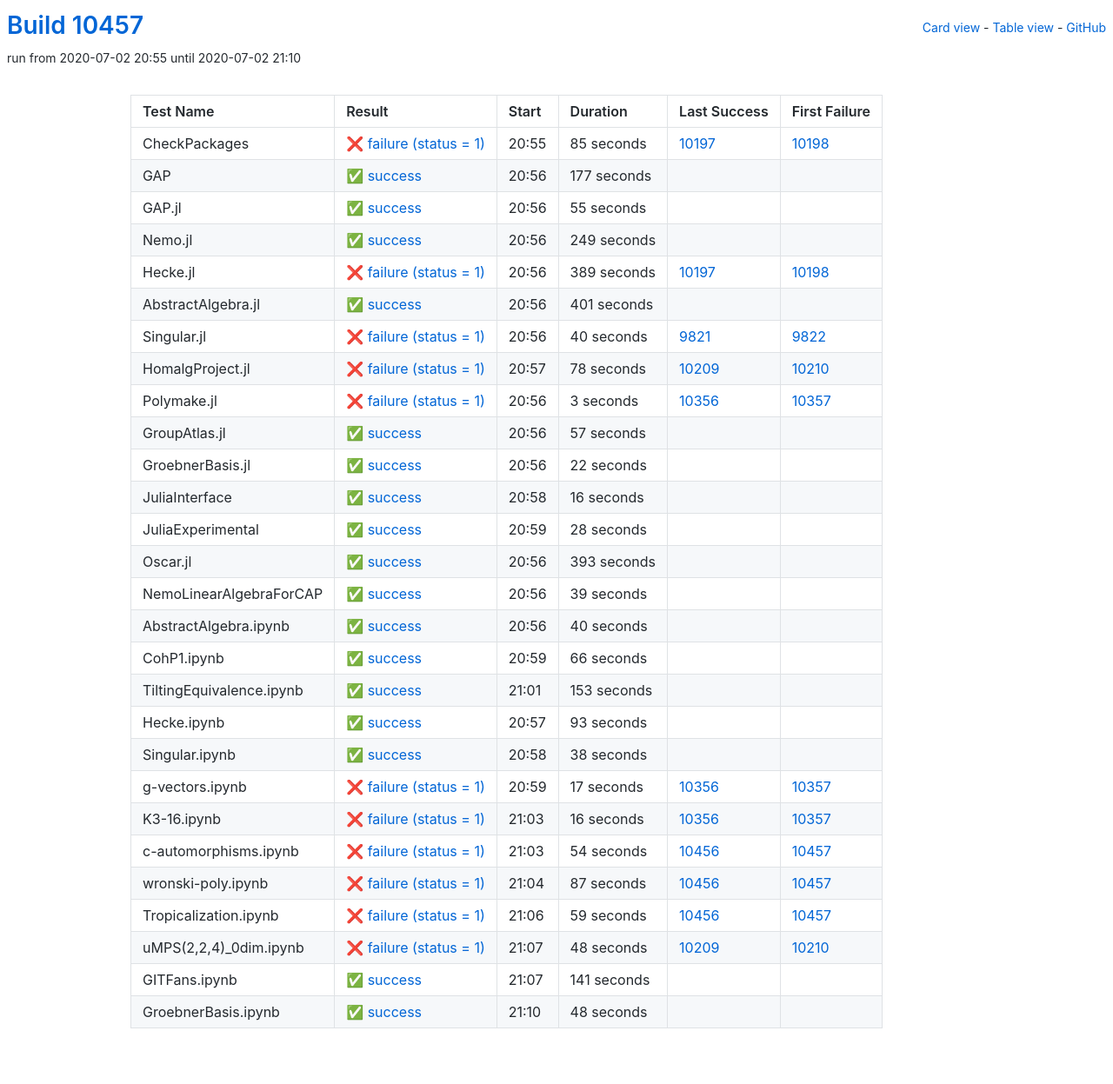
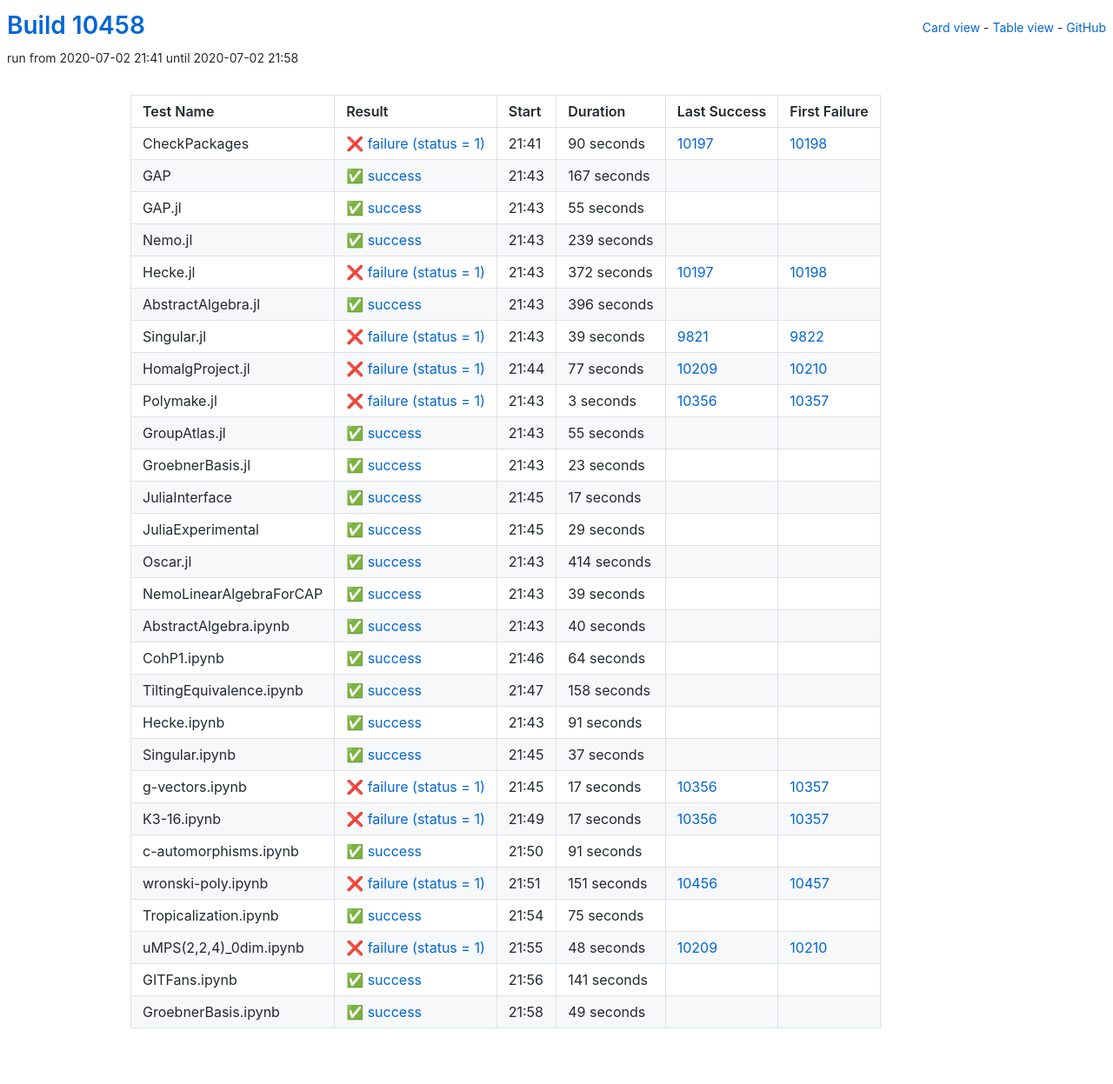
Before and after one commit to oscar-system/oscar-ci-status, a Jekyll site: the page built from table.html, in a window 1280 px wide. Shown: the whole page at 87% size. Built offline with Jekyll 4.4.1, drawn with Linux system fonts in a browser that asks for light colours.

Commit message:
Build #10458

```diff
--- a/_data/ci.yml
+++ b/_data/ci.yml
@@ -1,6 +1,6 @@
 ---
-build: 10457
-build_url: https://oscarci.mathematik.uni-kl.de/job/oscar/10457/
+build: 10458
+build_url: https://oscarci.mathematik.uni-kl.de/job/oscar/10458/
 job: oscar
 organization: oscar-system
 repo: oscar-ci-status
@@ -8,32 +8,32 @@
 tests:
 - name: CheckPackages
   id: checkpackages
-  log: https://oscarci.mathematik.uni-kl.de/job/oscar/10457/artifact/logs/build-10457/CheckPackages.log
-  start: 2020-07-02 20:55
+  log: https://oscarci.mathematik.uni-kl.de/job/oscar/10458/artifact/logs/build-10458/CheckPackages.log
+  start: 2020-07-02 21:41
   success: false
   exitcode: 1
   status: failure
-  duration: 85
+  duration: 90
   last_success: 10197
   last_success_url: https://oscarci.mathematik.uni-kl.de/job/oscar/10197/
   first_failure: 10198
   first_failure_url: https://oscarci.mathematik.uni-kl.de/job/oscar/10198/
 - name: GAP
   id: gap
-  log: https://oscarci.mathematik.uni-kl.de/job/oscar/10457/artifact/logs/build-10457/GAP.log
-  start: 2020-07-02 20:56
+  log: https://oscarci.mathematik.uni-kl.de/job/oscar/10458/artifact/logs/build-10458/GAP.log
+  start: 2020-07-02 21:43
   success: true
   exitcode: 0
   status: success
-  duration: 177
+  duration: 167
   last_success: false
   last_success_url:
   first_failure: false
   first_failure_url:
 - name: GAP.jl
   id: gap-jl
-  log: https://oscarci.mathematik.uni-kl.de/job/oscar/10457/artifact/logs/build-10457/GAP.jl.log
-  start: 2020-07-02 20:56
+  log: https://oscarci.mathematik.uni-kl.de/job/oscar/10458/artifact/logs/build-10458/GAP.jl.log
+  start: 2020-07-02 21:43
   success: true
   exitcode: 0
   status: success
@@ -44,68 +44,68 @@
   first_failure_url:
 - name: Nemo.jl
   id: nemo-jl
-  log: https://oscarci.mathematik.uni-kl.de/job/oscar/10457/artifact/logs/build-10457/Nemo.jl.log
-  start: 2020-07-02 20:56
+  log: https://oscarci.mathematik.uni-kl.de/job/oscar/10458/artifact/logs/build-10458/Nemo.jl.log
+  start: 2020-07-02 21:43
   success: true
   exitcode: 0
   status: success
-  duration: 249
+  duration: 239
   last_success: false
   last_success_url:
   first_failure: false
   first_failure_url:
 - name: Hecke.jl
   id: hecke-jl
-  log: https://oscarci.mathematik.uni-kl.de/job/oscar/10457/artifact/logs/build-10457/Hecke.jl.log
-  start: 2020-07-02 20:56
+  log: https://oscarci.mathematik.uni-kl.de/job/oscar/10458/artifact/logs/build-10458/Hecke.jl.log
+  start: 2020-07-02 21:43
   success: false
   exitcode: 1
   status: failure
-  duration: 389
+  duration: 372
   last_success: 10197
   last_success_url: https://oscarci.mathematik.uni-kl.de/job/oscar/10197/
   first_failure: 10198
   first_failure_url: https://oscarci.mathematik.uni-kl.de/job/oscar/10198/
 - name: AbstractAlgebra.jl
   id: abstractalgebra-jl
-  log: https://oscarci.mathematik.uni-kl.de/job/oscar/10457/artifact/logs/build-10457/AbstractAlgebra.jl.log
-  start: 2020-07-02 20:56
+  log: https://oscarci.mathematik.uni-kl.de/job/oscar/10458/artifact/logs/build-10458/AbstractAlgebra.jl.log
+  start: 2020-07-02 21:43
   success: true
   exitcode: 0
   status: success
-  duration: 401
+  duration: 396
   last_success: false
   last_success_url:
   first_failure: false
   first_failure_url:
 - name: Singular.jl
   id: singular-jl
-  log: https://oscarci.mathematik.uni-kl.de/job/oscar/10457/artifact/logs/build-10457/Singular.jl.log
-  start: 2020-07-02 20:56
+  log: https://oscarci.mathematik.uni-kl.de/job/oscar/10458/artifact/logs/build-10458/Singular.jl.log
+  start: 2020-07-02 21:43
   success: false
   exitcode: 1
   status: failure
-  duration: 40
+  duration: 39
   last_success: 9821
   last_success_url: https://oscarci.mathematik.uni-kl.de/job/oscar/9821/
   first_failure: 9822
   first_failure_url: https://oscarci.mathematik.uni-kl.de/job/oscar/9822/
 - name: HomalgProject.jl
   id: homalgproject-jl
-  log: https://oscarci.mathematik.uni-kl.de/job/oscar/10457/artifact/logs/build-10457/HomalgProject.jl.log
-  start: 2020-07-02 20:57
+  log: https://oscarci.mathematik.uni-kl.de/job/oscar/10458/artifact/logs/build-10458/HomalgProject.jl.log
+  start: 2020-07-02 21:44
   success: false
   exitcode: 1
   status: failure
-  duration: 78
+  duration: 77
   last_success: 10209
   last_success_url: https://oscarci.mathematik.uni-kl.de/job/oscar/10209/
   first_failure: 10210
   first_failure_url: https://oscarci.mathematik.uni-kl.de/job/oscar/10210/
 - name: Polymake.jl
   id: polymake-jl
-  log: https://oscarci.mathematik.uni-kl.de/job/oscar/10457/artifact/logs/build-10457/Polymake.jl.log
-  start: 2020-07-02 20:56
+  log: https://oscarci.mathematik.uni-kl.de/job/oscar/10458/artifact/logs/build-10458/Polymake.jl.log
+  start: 2020-07-02 21:43
   success: false
   exitcode: 1
   status: failure
@@ -116,68 +116,68 @@
   first_failure_url: https://oscarci.mathematik.uni-kl.de/job/oscar/10357/
 - name: GroupAtlas.jl
   id: groupatlas-jl
-  log: https://oscarci.mathematik.uni-kl.de/job/oscar/10457/artifact/logs/build-10457/GroupAtlas.jl.log
-  start: 2020-07-02 20:56
+  log: https://oscarci.mathematik.uni-kl.de/job/oscar/10458/artifact/logs/build-10458/GroupAtlas.jl.log
+  start: 2020-07-02 21:43
   success: true
   exitcode: 0
   status: success
-  duration: 57
+  duration: 55
   last_success: false
   last_success_url:
   first_failure: false
   first_failure_url:
 - name: GroebnerBasis.jl
   id: groebnerbasis-jl
-  log: https://oscarci.mathematik.uni-kl.de/job/oscar/10457/artifact/logs/build-10457/GroebnerBasis.jl.log
-  start: 2020-07-02 20:56
+  log: https://oscarci.mathematik.uni-kl.de/job/oscar/10458/artifact/logs/build-10458/GroebnerBasis.jl.log
+  start: 2020-07-02 21:43
   success: true
   exitcode: 0
   status: success
-  duration: 22
+  duration: 23
   last_success: false
   last_success_url:
   first_failure: false
   first_failure_url:
 - name: JuliaInterface
   id: juliainterface
-  log: https://oscarci.mathematik.uni-kl.de/job/oscar/10457/artifact/logs/build-10457/JuliaInterface.log
-  start: 2020-07-02 20:58
+  log: https://oscarci.mathematik.uni-kl.de/job/oscar/10458/artifact/logs/build-10458/JuliaInterface.log
+  start: 2020-07-02 21:45
   success: true
   exitcode: 0
   status: success
-  duration: 16
+  duration: 17
   last_success: false
   last_success_url:
   first_failure: false
   first_failure_url:
 - name: JuliaExperimental
   id: juliaexperimental
-  log: https://oscarci.mathematik.uni-kl.de/job/oscar/10457/artifact/logs/build-10457/JuliaExperimental.log
-  start: 2020-07-02 20:59
+  log: https://oscarci.mathematik.uni-kl.de/job/oscar/10458/artifact/logs/build-10458/JuliaExperimental.log
+  start: 2020-07-02 21:45
   success: true
   exitcode: 0
   status: success
-  duration: 28
+  duration: 29
   last_success: false
   last_success_url:
   first_failure: false
   first_failure_url:
 - name: Oscar.jl
   id: oscar-jl
-  log: https://oscarci.mathematik.uni-kl.de/job/oscar/10457/artifact/logs/build-10457/Oscar.jl.log
-  start: 2020-07-02 20:56
+  log: https://oscarci.mathematik.uni-kl.de/job/oscar/10458/artifact/logs/build-10458/Oscar.jl.log
+  start: 2020-07-02 21:43
   success: true
   exitcode: 0
   status: success
-  duration: 393
+  duration: 414
   last_success: false
   last_success_url:
   first_failure: false
   first_failure_url:
 - name: NemoLinearAlgebraForCAP
   id: nemolinearalgebraforcap
-  log: https://oscarci.mathematik.uni-kl.de/job/oscar/10457/artifact/logs/build-10457/NemoLinearAlgebraForCAP.log
-  start: 2020-07-02 20:56
+  log: https://oscarci.mathematik.uni-kl.de/job/oscar/10458/artifact/logs/build-10458/NemoLinearAlgebraForCAP.log
+  start: 2020-07-02 21:43
   success: true
   exitcode: 0
   status: success
@@ -188,8 +188,8 @@
   first_failure_url:
 - name: AbstractAlgebra.ipynb
   id: abstractalgebra-ipynb
-  log: https://oscarci.mathematik.uni-kl.de/job/oscar/10457/artifact/logs/build-10457/AbstractAlgebra.ipynb.log
-  start: 2020-07-02 20:56
+  log: https://oscarci.mathematik.uni-kl.de/job/oscar/10458/artifact/logs/build-10458/AbstractAlgebra.ipynb.log
+  start: 2020-07-02 21:43
   success: true
   exitcode: 0
   status: success
@@ -200,56 +200,56 @@
   first_failure_url:
 - name: CohP1.ipynb
   id: cohp1-ipynb
-  log: https://oscarci.mathematik.uni-kl.de/job/oscar/10457/artifact/logs/build-10457/CohP1.ipynb.log
-  start: 2020-07-02 20:59
+  log: https://oscarci.mathematik.uni-kl.de/job/oscar/10458/artifact/logs/build-10458/CohP1.ipynb.log
+  start: 2020-07-02 21:46
   success: true
   exitcode: 0
   status: success
-  duration: 66
+  duration: 64
   last_success: false
   last_success_url:
   first_failure: false
   first_failure_url:
 - name: TiltingEquivalence.ipynb
   id: tiltingequivalence-ipynb
-  log: https://oscarci.mathematik.uni-kl.de/job/oscar/10457/artifact/logs/build-10457/TiltingEquivalence.ipynb.log
-  start: 2020-07-02 21:01
+  log: https://oscarci.mathematik.uni-kl.de/job/oscar/10458/artifact/logs/build-10458/TiltingEquivalence.ipynb.log
+  start: 2020-07-02 21:47
   success: true
   exitcode: 0
   status: success
-  duration: 153
+  duration: 158
   last_success: false
   last_success_url:
   first_failure: false
   first_failure_url:
 - name: Hecke.ipynb
   id: hecke-ipynb
-  log: https://oscarci.mathematik.uni-kl.de/job/oscar/10457/artifact/logs/build-10457/Hecke.ipynb.log
-  start: 2020-07-02 20:57
+  log: https://oscarci.mathematik.uni-kl.de/job/oscar/10458/artifact/logs/build-10458/Hecke.ipynb.log
+  start: 2020-07-02 21:43
   success: true
   exitcode: 0
   status: success
-  duration: 93
+  duration: 91
   last_success: false
   last_success_url:
   first_failure: false
   first_failure_url:
 - name: Singular.ipynb
   id: singular-ipynb
-  log: https://oscarci.mathematik.uni-kl.de/job/oscar/10457/artifact/logs/build-10457/Singular.ipynb.log
-  start: 2020-07-02 20:58
+  log: https://oscarci.mathematik.uni-kl.de/job/oscar/10458/artifact/logs/build-10458/Singular.ipynb.log
+  start: 2020-07-02 21:45
   success: true
   exitcode: 0
   status: success
-  duration: 38
+  duration: 37
   last_success: false
   last_success_url:
   first_failure: false
   first_failure_url:
 - name: g-vectors.ipynb
   id: g-vectors-ipynb
-  log: https://oscarci.mathematik.uni-kl.de/job/oscar/10457/artifact/logs/build-10457/g-vectors.ipynb.log
-  start: 2020-07-02 20:59
+  log: https://oscarci.mathematik.uni-kl.de/job/oscar/10458/artifact/logs/build-10458/g-vectors.ipynb.log
+  start: 2020-07-02 21:45
   success: false
   exitcode: 1
   status: failure
@@ -260,56 +260,56 @@
   first_failure_url: https://oscarci.mathematik.uni-kl.de/job/oscar/10357/
 - name: K3-16.ipynb
   id: k3-16-ipynb
-  log: https://oscarci.mathematik.uni-kl.de/job/oscar/10457/artifact/logs/build-10457/K3-16.ipynb.log
-  start: 2020-07-02 21:03
+  log: https://oscarci.mathematik.uni-kl.de/job/oscar/10458/artifact/logs/build-10458/K3-16.ipynb.log
+  start: 2020-07-02 21:49
   success: false
   exitcode: 1
   status: failure
-  duration: 16
+  duration: 17
   last_success: 10356
   last_success_url: https://oscarci.mathematik.uni-kl.de/job/oscar/10356/
   first_failure: 10357
   first_failure_url: https://oscarci.mathematik.uni-kl.de/job/oscar/10357/
 - name: c-automorphisms.ipynb
   id: c-automorphisms-ipynb
-  log: https://oscarci.mathematik.uni-kl.de/job/oscar/10457/artifact/logs/build-10457/c-automorphisms.ipynb.log
-  start: 2020-07-02 21:03
+  log: https://oscarci.mathematik.uni-kl.de/job/oscar/10458/artifact/logs/build-10458/c-automorphisms.ipynb.log
+  start: 2020-07-02 21:50
+  success: true
+  exitcode: 0
+  status: success
+  duration: 91
+  last_success: false
+  last_success_url:
+  first_failure: false
+  first_failure_url:
+- name: wronski-poly.ipynb
+  id: wronski-poly-ipynb
+  log: https://oscarci.mathematik.uni-kl.de/job/oscar/10458/artifact/logs/build-10458/wronski-poly.ipynb.log
+  start: 2020-07-02 21:51
   success: false
   exitcode: 1
   status: failure
-  duration: 54
-  last_success: 10456
-  last_success_url: https://oscarci.mathematik.uni-kl.de/job/oscar/10456/
-  first_failure: 10457
-  first_failure_url: https://oscarci.mathematik.uni-kl.de/job/oscar/10457/
-- name: wronski-poly.ipynb
-  id: wronski-poly-ipynb
-  log: https://oscarci.mathematik.uni-kl.de/job/oscar/10457/artifact/logs/build-10457/wronski-poly.ipynb.log
-  start: 2020-07-02 21:04
-  success: false
-  exitcode: 1
-  status: failure
-  duration: 87
+  duration: 151
   last_success: 10456
   last_success_url: https://oscarci.mathematik.uni-kl.de/job/oscar/10456/
   first_failure: 10457
   first_failure_url: https://oscarci.mathematik.uni-kl.de/job/oscar/10457/
 - name: Tropicalization.ipynb
   id: tropicalization-ipynb
-  log: https://oscarci.mathematik.uni-kl.de/job/oscar/10457/artifact/logs/build-10457/Tropicalization.ipynb.log
-  start: 2020-07-02 21:06
-  success: false
-  exitcode: 1
-  status: failure
-  duration: 59
-  last_success: 10456
-  last_success_url: https://oscarci.mathematik.uni-kl.de/job/oscar/10456/
-  first_failure: 10457
-  first_failure_url: https://oscarci.mathematik.uni-kl.de/job/oscar/10457/
+  log: https://oscarci.mathematik.uni-kl.de/job/oscar/10458/artifact/logs/build-10458/Tropicalization.ipynb.log
+  start: 2020-07-02 21:54
+  success: true
+  exitcode: 0
+  status: success
+  duration: 75
+  last_success: false
+  last_success_url:
+  first_failure: false
+  first_failure_url:
 - name: uMPS(2,2,4)_0dim.ipynb
   id: umps-2-2-4-0dim-ipynb
-  log: https://oscarci.mathematik.uni-kl.de/job/oscar/10457/artifact/logs/build-10457/uMPS-2-2-4-_0dim.ipynb.log
-  start: 2020-07-02 21:07
+  log: https://oscarci.mathematik.uni-kl.de/job/oscar/10458/artifact/logs/build-10458/uMPS-2-2-4-_0dim.ipynb.log
+  start: 2020-07-02 21:55
   success: false
   exitcode: 1
   status: failure
@@ -320,8 +320,8 @@
   first_failure_url: https://oscarci.mathematik.uni-kl.de/job/oscar/10210/
 - name: GITFans.ipynb
   id: gitfans-ipynb
-  log: https://oscarci.mathematik.uni-kl.de/job/oscar/10457/artifact/logs/build-10457/GITFans.ipynb.log
-  start: 2020-07-02 21:07
+  log: https://oscarci.mathematik.uni-kl.de/job/oscar/10458/artifact/logs/build-10458/GITFans.ipynb.log
+  start: 2020-07-02 21:56
   success: true
   exitcode: 0
   status: success
@@ -332,12 +332,12 @@
   first_failure_url:
 - name: GroebnerBasis.ipynb
   id: groebnerbasis-ipynb
-  log: https://oscarci.mathematik.uni-kl.de/job/oscar/10457/artifact/logs/build-10457/GroebnerBasis.ipynb.log
-  start: 2020-07-02 21:10
+  log: https://oscarci.mathematik.uni-kl.de/job/oscar/10458/artifact/logs/build-10458/GroebnerBasis.ipynb.log
+  start: 2020-07-02 21:58
   success: true
   exitcode: 0
   status: success
-  duration: 48
+  duration: 49
   last_success: false
   last_success_url:
   first_failure: false
```
Also changed, not shown: README.md.
